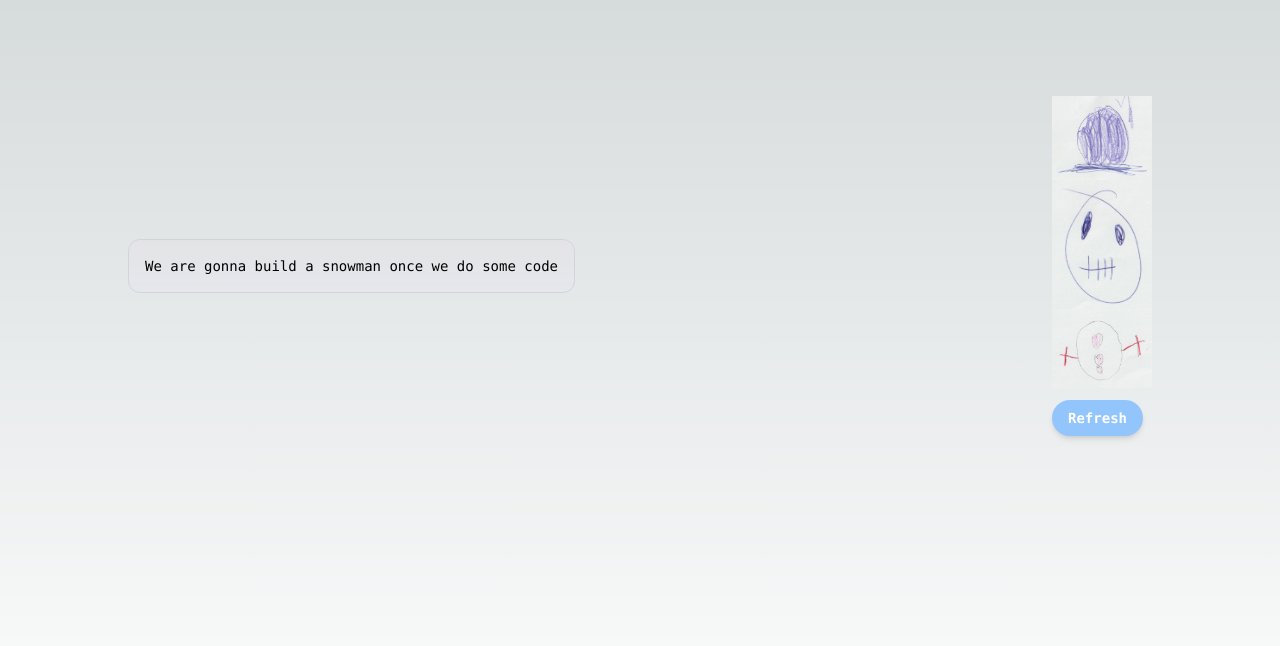
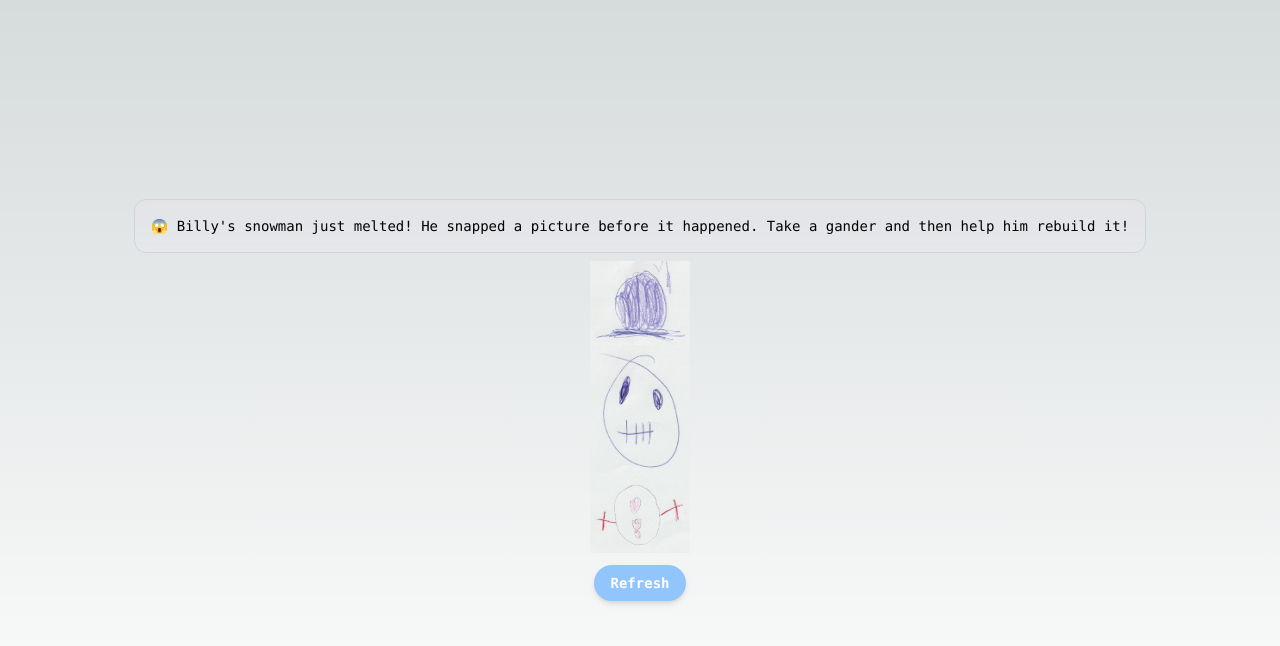
Before and after one commit to greg-finley/snowman_builder, a Next.js app: page / in a window 1280 px wide. Shown: the top 646 px of the page. Built offline with nearby package versions, Linux system fonts and the light colour scheme.

Commit message:
restyle somewhat

```diff
--- a/src/app/page.tsx
+++ b/src/app/page.tsx
@@ -24,12 +24,12 @@
   }, [refreshIndex]);
 
   return (
-    <main className="flex min-h-screen flex-col items-center justify-between p-24">
-      <div className="z-10 max-w-5xl w-full items-center justify-between font-mono text-sm lg:flex">
-        <p className="fixed left-0 top-0 flex w-full justify-center border-b border-gray-300 bg-gradient-to-b from-zinc-200 pb-6 pt-8 backdrop-blur-2xl dark:border-neutral-800 dark:bg-zinc-800/30 dark:from-inherit lg:static lg:w-auto  lg:rounded-xl lg:border lg:bg-gray-200 lg:p-4 lg:dark:bg-zinc-800/30">
-          We are gonna build a snowman once we do some code
+    <main className="flex min-h-screen flex-col items-center justify-center p-24">
+      <div className="z-10 max-w-5xl w-full flex-col items-center font-mono text-sm lg:flex">
+        <p className="mb-2 fixed left-0 top-0 flex w-full justify-center border-b border-gray-300 bg-gradient-to-b from-zinc-200 pb-6 pt-8 backdrop-blur-2xl dark:border-neutral-800 dark:bg-zinc-800/30 dark:from-inherit lg:static lg:w-auto lg:rounded-xl lg:border lg:bg-gray-200 lg:p-4 lg:dark:bg-zinc-800/30">
+          😱 Billy&apos;s snowman just melted! He snapped a picture before it
+          happened. Take a gander and then help him rebuild it!
         </p>
-        <div className="flex-col">
         {currentState &&
           Object.entries(currentState).map((item, index) => (
             <Image
@@ -48,7 +48,6 @@
           Refresh
         </button>
       </div>
-      </div>
     </main>
   );
 }
```
Lines whose indentation alone changed are shown as unchanged.
